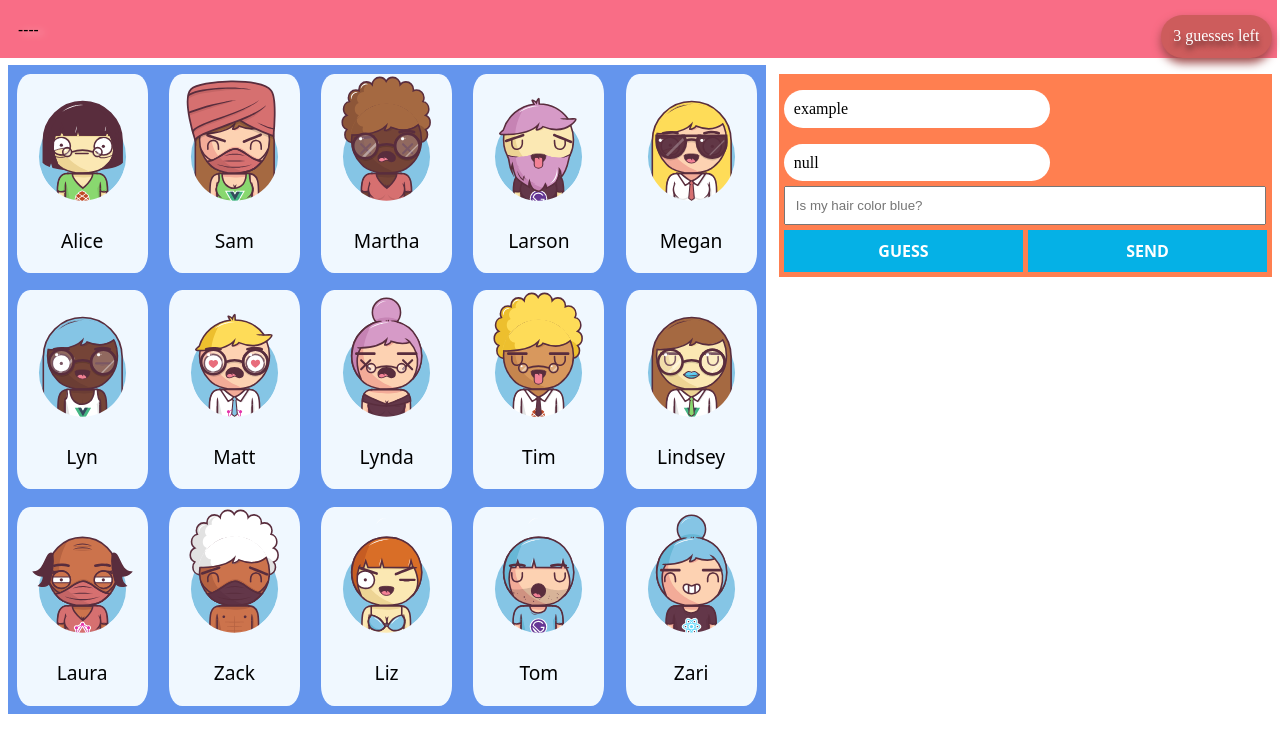
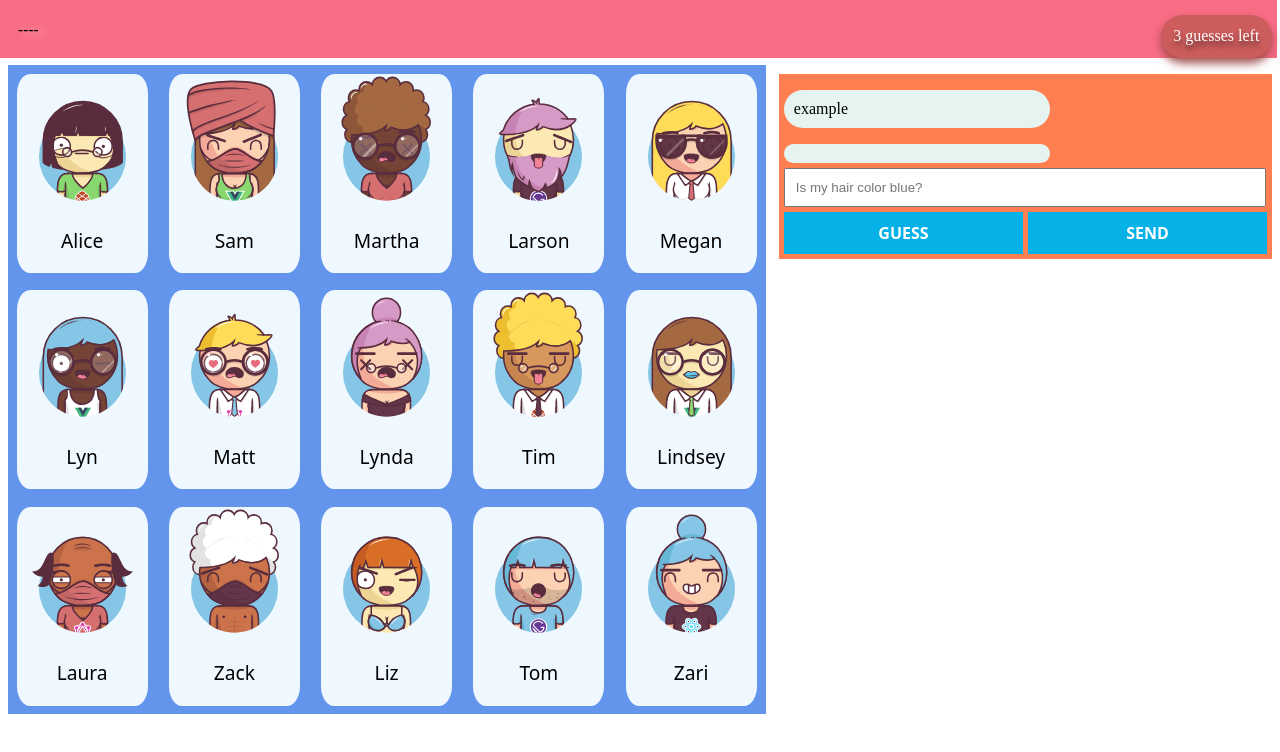
Before and after one commit to KevinDaSilvaS/guess_who, a website: page src/static/index.html in a window 1280 px wide. Both pictures are taken after a click on the element "SEND". Drawn offline with nearby package versions, Linux system fonts and the light colour scheme; no server answers.

Commit message:
Added Chat feature

```diff
--- a/src/static/css/index.css
+++ b/src/static/css/index.css
@@ -90,10 +90,10 @@ input {
     width: 50%;
     margin-left: 1%;
     margin-bottom: 1%;
-    background-color: #ffffff;
+    background-color: #E6F4F1;
 }
 
 .msg-receive {
     margin-left: 45%;
-    background-color: #E6F4F1;
+    background-color: #ffffff;
 }
--- a/src/static/js/chat.js
+++ b/src/static/js/chat.js
@@ -1,7 +1,11 @@
 var chatMessages = document.getElementById("messages");
 
 const manageChat = () => {
-    console.log("Under construction")
+    const children = chatMessages.children;
+
+    if (children.length > 10) {
+        children[0].remove();
+    }
 }
 
 const addReceivedMessage = (msg) => {
@@ -15,7 +19,9 @@ const addMessage = (msg) => {
 }
 
 const sendMessage = (socket) => {
-    const msg = document.getElementById("text-msg-content").nodeValue;
+    const textField = document.getElementById("text-msg-content");
+    const msg = textField.value;
+    textField.value = "";
     addMessage(msg);
     socket.emit('chat message', msg);
 }
```
